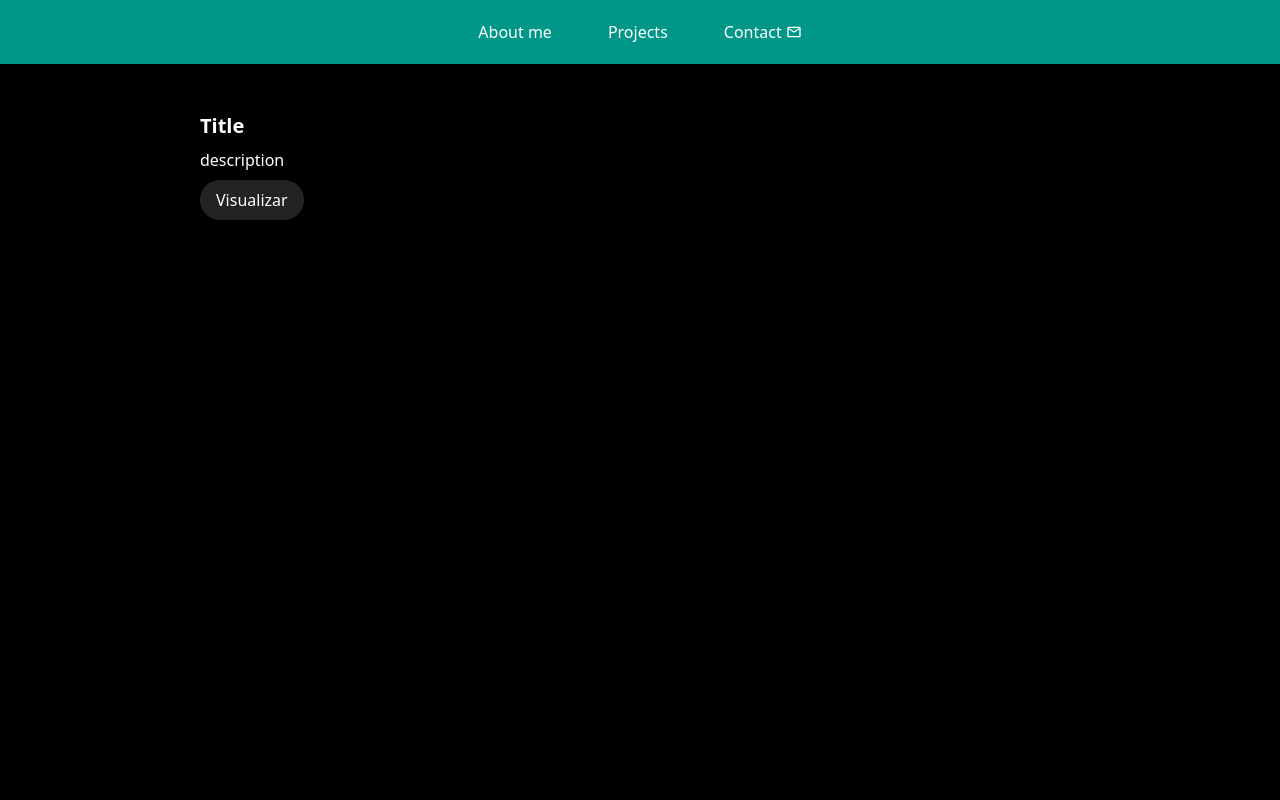
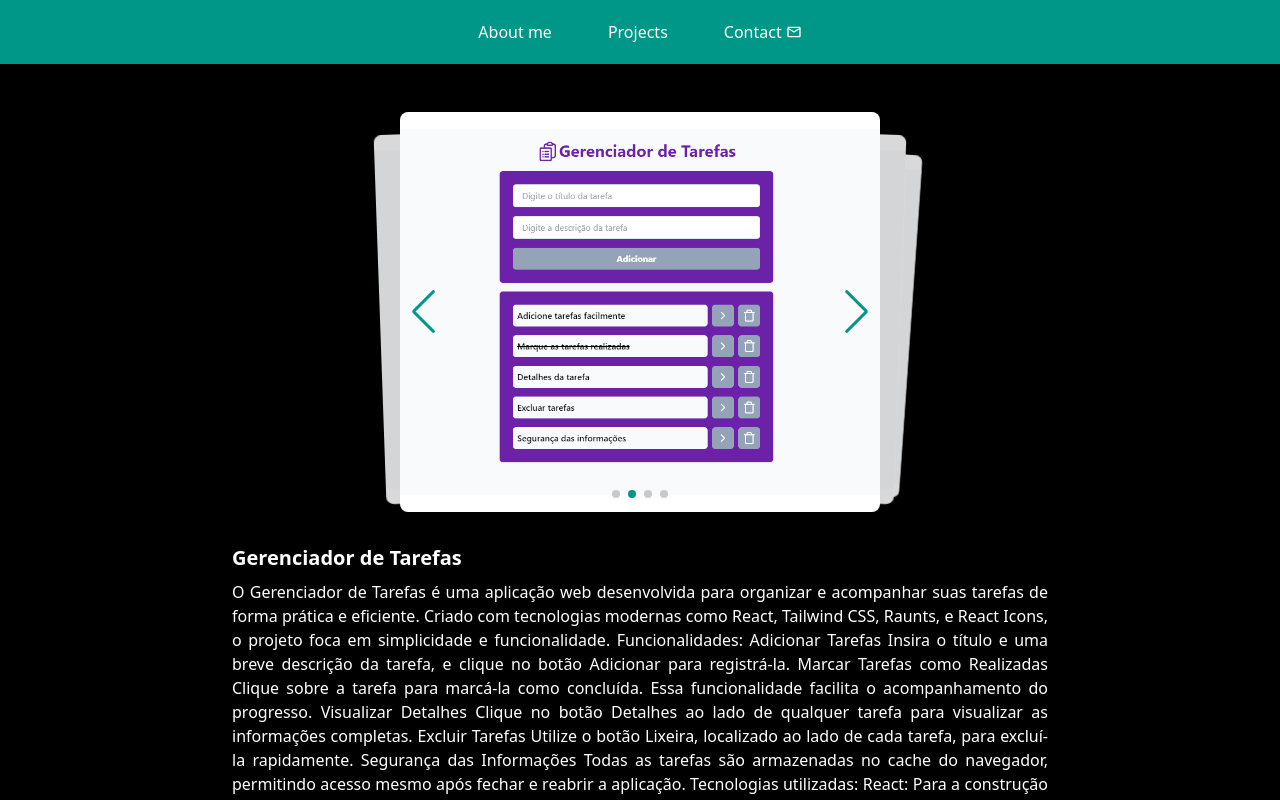
Before and after one commit to ronneyrv/Platform-Nextjs, a Next.js app: page /project/gerenciador-de-tarefas in a window 1280 px wide. Built offline with nearby package versions, Linux system fonts and the light colour scheme.

Commit message:
feat: add effect swiper pase details

```diff
--- /dev/null
+++ b/src/components/card/Slider.tsx
@@ -0,0 +1,21 @@
+"use client";
+
+import { Swiper, SwiperProps } from "swiper/react";
+import { EffectCards, Autoplay, Navigation, Pagination, A11y } from 'swiper/modules';
+
+import "swiper/css";
+import "swiper/css/navigation";
+import "swiper/css/pagination";
+import 'swiper/css/effect-cards';
+import { ReactNode } from "react";
+
+import './styles.css';
+
+interface SliderProps {
+  settings: SwiperProps;
+  children: ReactNode;
+}
+
+export default function Slider({ settings, children }: SliderProps) {
+  return <Swiper modules={[EffectCards, Autoplay, Navigation, Pagination, A11y]} {...settings}>{children}</Swiper>;
+}
--- /dev/null
+++ b/src/components/card/styles.css
@@ -0,0 +1,48 @@
+.swiper {
+  width: 320px;
+  height: 300px;
+}
+
+@media (min-width: 640px) {
+  .swiper {
+    width: 480px;
+    height: 400px;
+  }
+}
+
+.swiper-slide {
+  display: flex;
+  align-items: center;
+  justify-content: center;
+  border-radius: 18px;
+  font-size: 22px;
+  font-weight: bold;
+  color: #fff;
+}
+
+.swiper-pagination-bullet-active {
+    background-color: #009688;
+}
+
+.swiper-button-prev {
+    color: #009688;
+}
+
+.swiper-button-next {
+    color: #009688;
+}
+
+
+.swiper-slide {
+  display: flex;
+  justify-content: center;
+  align-items: center;
+  background-color: #ffffff;
+  border-radius: 8px;
+  overflow: hidden;
+}
+
+.settings2 .swiper-slide-active {
+  width: 100%;
+  height: auto;
+}
--- a/src/components/project-header/ProjectHeader.tsx
+++ b/src/components/project-header/ProjectHeader.tsx
@@ -1,13 +1,149 @@
+"use client";
+import { SwiperProps, SwiperSlide } from "swiper/react";
+import Slider from "../card/Slider";
+import Image from "next/image";
+
+import "swiper/css";
+
 export const ProjectHeader = () => {
+  const settings: SwiperProps = {
+    spaceBetween: 0,
+    slidesPerView: 1,
+    navigation: true,
+    effect: "cards",
+    grabCursor: true,
+    pagination: {
+      clickable: false,
+    },
+    autoplay: {
+      delay: 2000,
+      disableOnInteraction: true,
+    },
+  };
+
+  const settings2: SwiperProps = {
+    spaceBetween: 0,
+    slidesPerView: 1,
+    navigation: false,
+
+    grabCursor: true,
+    pagination: {
+      clickable: true,
+    },
+    autoplay: {
+      delay: 2000,
+      disableOnInteraction: true,
+    },
+  };
+
   return (
-    <div className="flex flex-col gap-2">
-      <h1 className="font-extrabold text-xl">Title</h1>
-      <p>description</p>
+    <>
+        <div className="block sm:hidden">
+        <Slider settings={settings2}>
+          <SwiperSlide >
+            <Image
+              src="/images/gerenciador-tarefas/gerenciador-tarefa.png"
+              alt="Picture 1"
+              width={400}
+              height={400}
+            />
+          </SwiperSlide>
+          <SwiperSlide >
+            <Image
+              src="/images/gerenciador-tarefas/gerenciador-tarefa.png"
+              alt="Picture 1"
+              width={400}
+              height={400}
+            />
+          </SwiperSlide>
+          <SwiperSlide >
+            <Image
+              src="/images/gerenciador-tarefas/gerenciador-tarefa.png"
+              alt="Picture 1"
+              width={400}
+              height={400}
+            />
+          </SwiperSlide>
+          <SwiperSlide >
+            <Image
+              src="/images/gerenciador-tarefas/gerenciador-tarefa.png"
+              alt="Picture 1"
+              width={400}
+              height={400}
+            />
+          </SwiperSlide>
+        </Slider>
+        </div>
 
-      <div>
-        <button className="py-2 px-4 bg-paper rounded-full">
-            Visualizar</button>
+        <div className="hidden sm:block">
+        <Slider settings={settings}>
+          <SwiperSlide>
+            <Image
+              src="/images/gerenciador-tarefas/gerenciador-tarefa.png"
+              alt="Picture 1"
+              width={500}
+              height={500}
+            />
+          </SwiperSlide>
+          <SwiperSlide>
+            <Image
+              src="/images/gerenciador-tarefas/gerenciador-tarefa.png"
+              alt="Picture 1"
+              width={500}
+              height={500}
+            />
+          </SwiperSlide>
+          <SwiperSlide>
+            <Image
+              src="/images/gerenciador-tarefas/gerenciador-tarefa.png"
+              alt="Picture 1"
+              width={500}
+              height={500}
+            />
+          </SwiperSlide>
+          <SwiperSlide>
+            <Image
+              src="/images/gerenciador-tarefas/gerenciador-tarefa.png"
+              alt="Picture 1"
+              width={500}
+              height={500}
+            />
+          </SwiperSlide>
+        </Slider>
       </div>
-    </div>
+
+      <div className="flex flex-col gap-2 p-8">
+        <h1 className="font-extrabold text-xl">Gerenciador de Tarefas</h1>
+        <p className="text-justify">
+          O Gerenciador de Tarefas é uma aplicação web desenvolvida para
+          organizar e acompanhar suas tarefas de forma prática e eficiente.
+          Criado com tecnologias modernas como React, Tailwind CSS, Raunts, e
+          React Icons, o projeto foca em simplicidade e funcionalidade.
+          Funcionalidades: Adicionar Tarefas Insira o título e uma breve
+          descrição da tarefa, e clique no botão Adicionar para registrá-la.
+          Marcar Tarefas como Realizadas Clique sobre a tarefa para marcá-la
+          como concluída. Essa funcionalidade facilita o acompanhamento do
+          progresso. Visualizar Detalhes Clique no botão Detalhes ao lado de
+          qualquer tarefa para visualizar as informações completas. Excluir
+          Tarefas Utilize o botão Lixeira, localizado ao lado de cada tarefa,
+          para excluí-la rapidamente. Segurança das Informações Todas as tarefas
+          são armazenadas no cache do navegador, permitindo acesso mesmo após
+          fechar e reabrir a aplicação. Tecnologias utilizadas: React: Para a
+          construção da interface do usuário. Tailwind CSS: Para estilização
+          rápida e responsiva. Raunts: Para gerenciamento de estado. React
+          Icons: Para ícones intuitivos e acessíveis. Deploy: O projeto foi
+          hospedado utilizando Vercel, garantindo performance e facilidade de
+          acesso. Acesse o app clicando no botão abaixo
+        </p>
+
+        <div>
+          <button
+          onClick={() => window.open('https://gerenciador-de-tarefas-liart.vercel.app', '_blank')}
+          className="py-2 px-4 bg-paper rounded-full">
+            Visualizar
+          </button>
+        </div>
+      </div>
+    </>
   );
 };
```
Also changed, not shown: public/images/gerenciador-tarefas/gerenciador-tarefa.png (renamed from public/images/gerenciador-tarefa.png).
